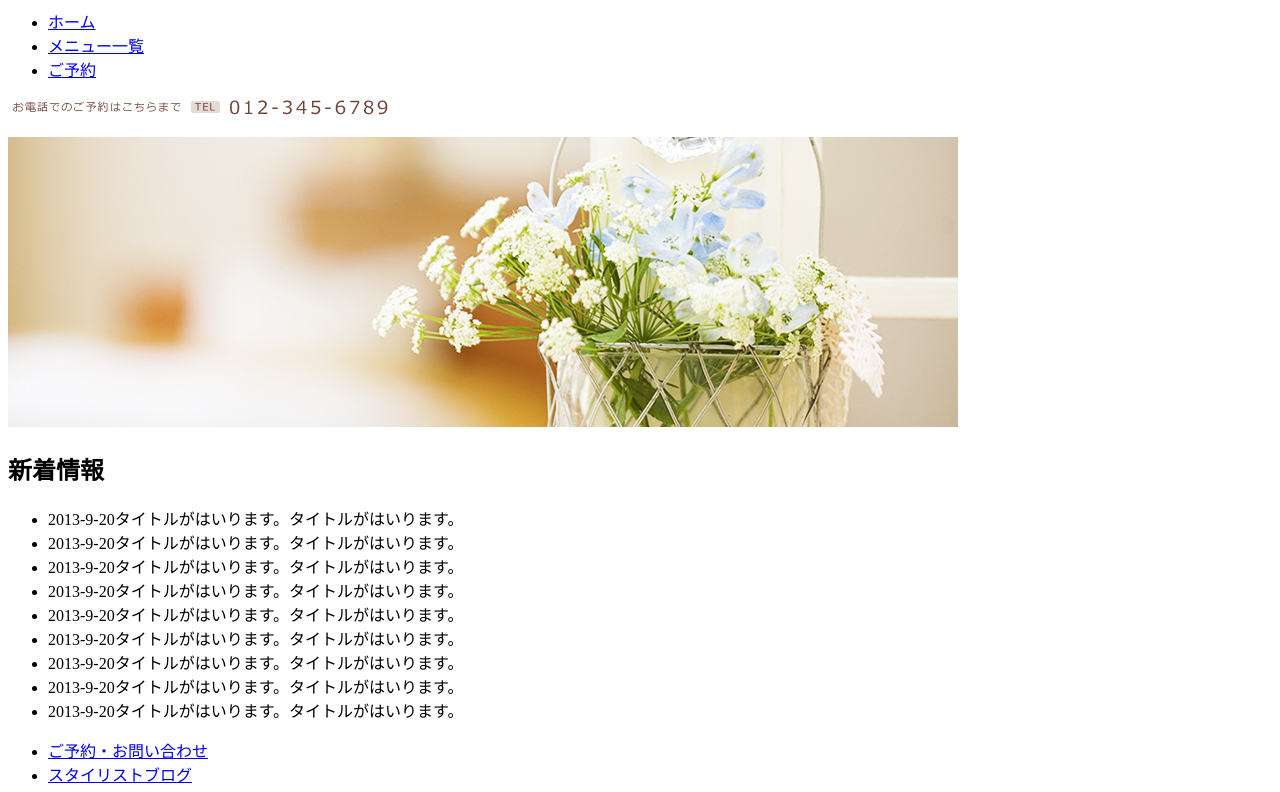
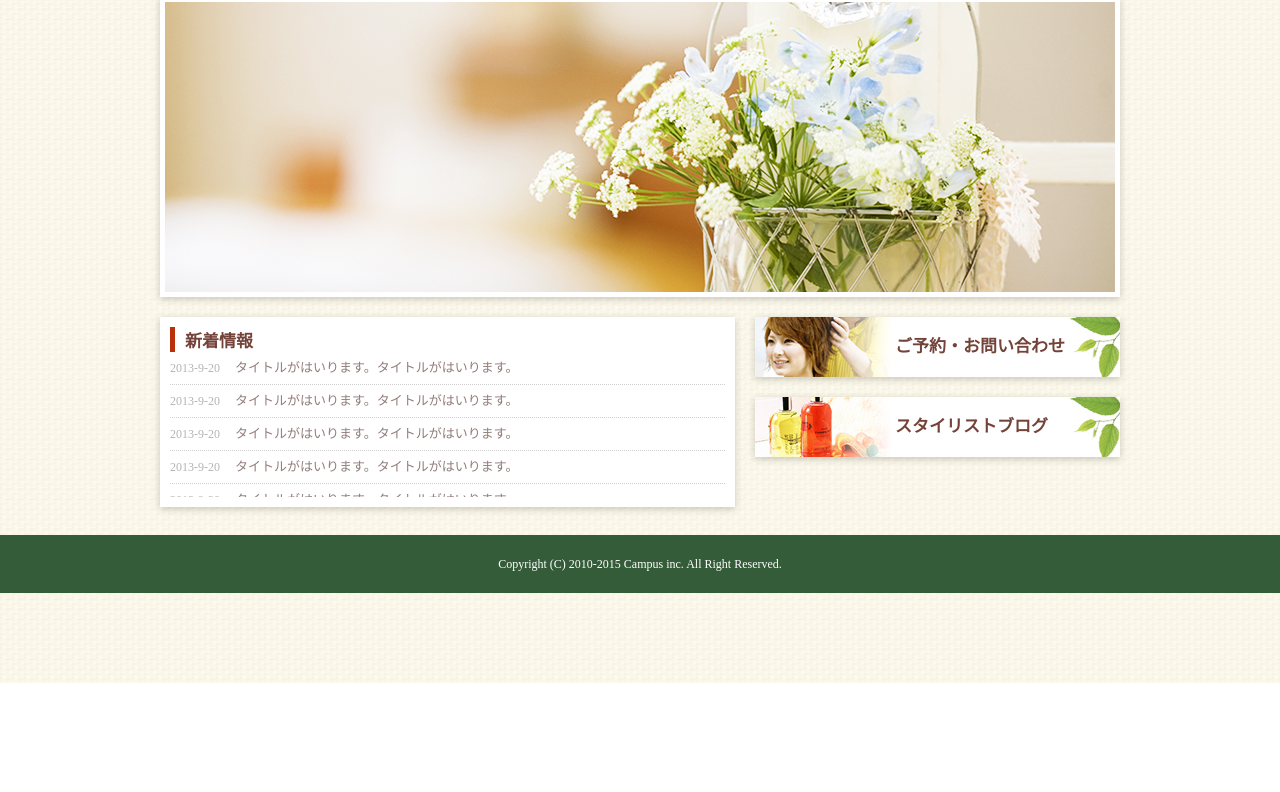
Before and after one commit to satokx/sample, a plain HTML site: page index.html in a window 1280 px wide. Shown: the part 117-909 px from the top of the page. After the commit the page ends 800 px from the top, so only its background shows below. Drawn offline with Linux system fonts and the light colour scheme.

Commit message:
Update index.html

```diff
--- a/index.html
+++ b/index.html
@@ -5,7 +5,7 @@
 <head>
 	<meta charset="UTF-8">
 	<title>NESThair</title>
-	<link rel="stylesheet" href="style.css" type="text/css" media="screen">
+	<link rel="stylesheet" href="stylesheet.css" type="text/css" media="screen">
 </head>
 
 <body>
```
